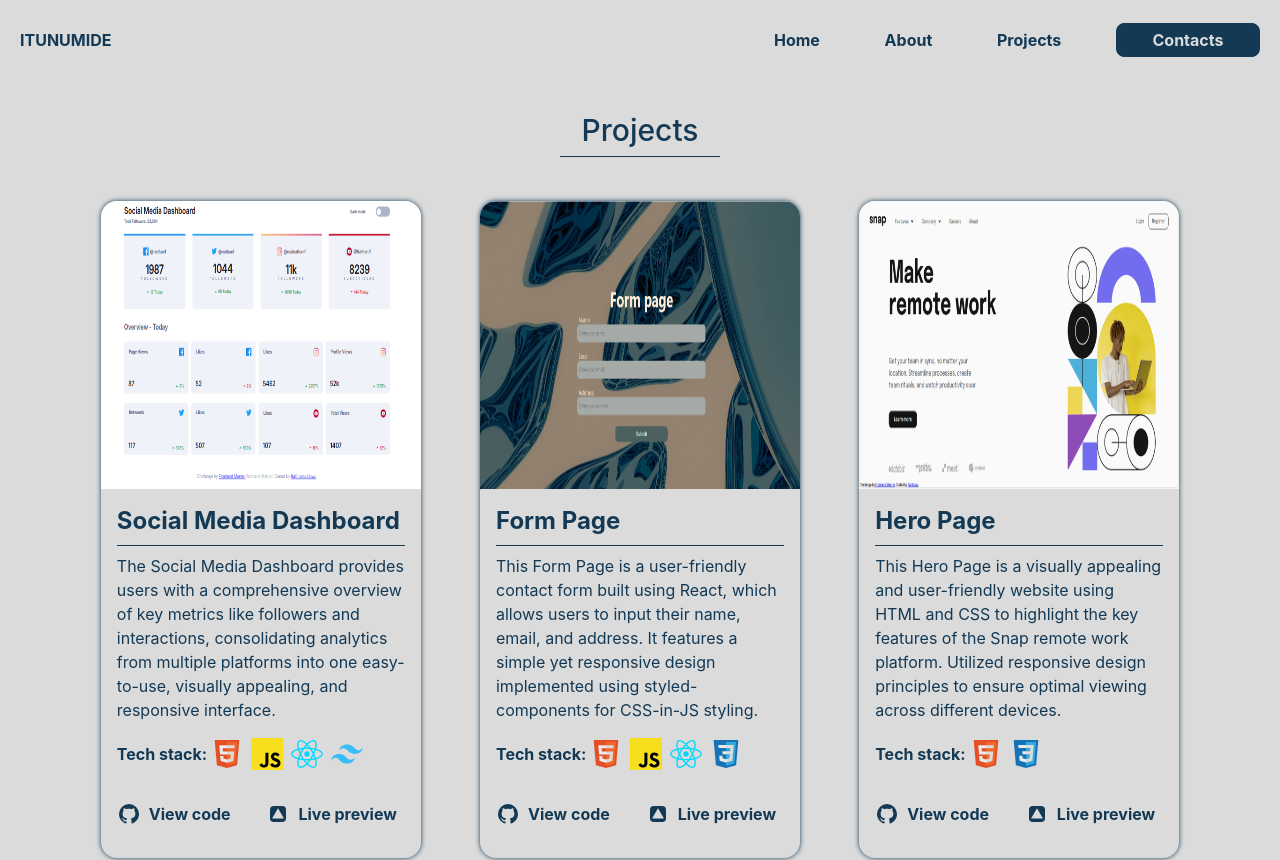
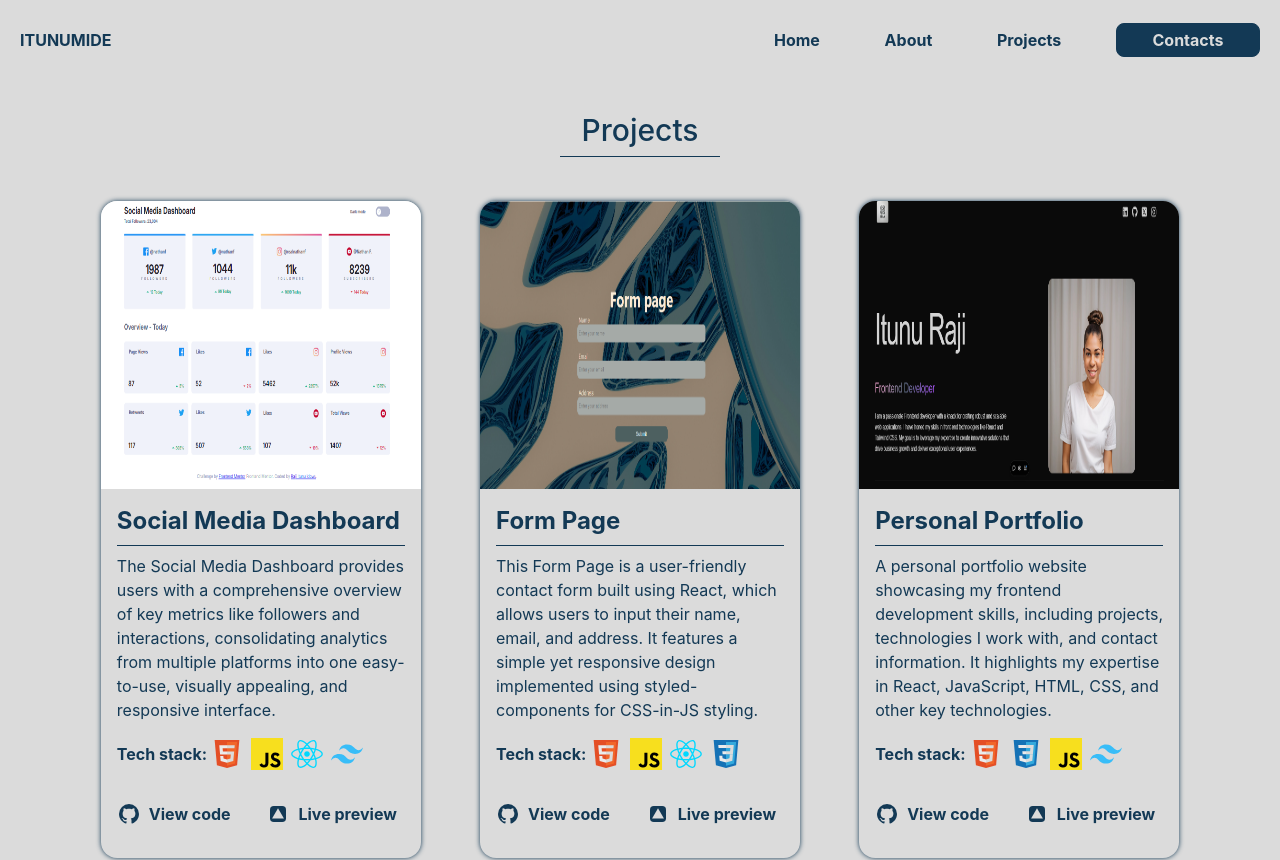
Before and after one commit to itunumide/sail-portfolio, a React (Vite) app: page /projects in a window 1280 px wide. Shown: the top 860 px of the page. Built offline with nearby package versions, Linux system fonts and the light colour scheme.

Commit message:
work on the UI

```diff
--- a/index.html
+++ b/index.html
@@ -2,7 +2,6 @@
 <html lang="en">
   <head>
     <meta charset="UTF-8" />
-    <link rel="icon" type="image/svg+xml" href="/vite.svg" />
     <meta name="viewport" content="width=device-width, initial-scale=1.0" />
     <title>Portfolio</title>
   </head>
--- a/src/component/reuseable/Icon.jsx
+++ b/src/component/reuseable/Icon.jsx
@@ -22,9 +22,7 @@ const Icon = ({ name, width="w-8" ,iconName }) => {
 
   return <div className="relative group items-center">
     <img src={icons[name]} alt={`${name} icon`} className={` ${width} rotate-animation m-auto cursor-pointer hover:w-full  `}/>
-    <p class="absolute inset-x-0 bottom-[1] text-center text-customBlue bg-opacity-50 p-2 opacity-0 group-hover:opacity-100 transition-opacity duration-300">
-    {name}
-  </p>
+
   </div>;
 };
 
--- a/src/component/reuseable/ProjectCard.jsx
+++ b/src/component/reuseable/ProjectCard.jsx
@@ -30,7 +30,7 @@ const ProjectCard = ({ projectText, techStack, href, git, image, title }) => {
           </a>
           <a href={href} className="flex items-center">
 
-            <Techstack icon="vercel" width="w-4" widthb="w-6" />
+            <Techstack icon={"vercel"} width={"w-4"} widthb={"w-6"} />
             <span className="font-bold mx-2 hover:underline">Live preview</span>
           </a>
         </div>
--- a/src/component/reuseable/ProjectImage.jsx
+++ b/src/component/reuseable/ProjectImage.jsx
@@ -1,5 +1,5 @@
 import social from "../../assets/projects img/socialMediaDashboard.png";
-import hero from "../../assets/projects img/heropage.png";
+import portfolio from "../../assets/projects img/portfolio.png";
 import form from "../../assets/projects img/formpage.png";
 
 const ProjectImg = ({img}) => {
@@ -7,11 +7,11 @@ const ProjectImg = ({img}) => {
     const images = {
         socialimg: social,
         formimg: form,
-        heroimg: hero
+        portfolioimg: portfolio
 
       };
 
-      return <img src={images[img]} alt={`${img} image`} className="rounded-t-2xl m-auto w-full object-center h-72 " />;
+      return <img src={images[img]} alt={`${img} image`} className="rounded-t-2xl m-auto w-full object-fit h-72 " />;
 
 }
 
--- a/src/pages/About.jsx
+++ b/src/pages/About.jsx
@@ -1,6 +1,17 @@
 import Techstack from "../component/reuseable/Techstack";
 
 const About = () => {
+  const icons = [
+    "html",
+    "css",
+    "javascript",
+    "react",
+    "github",
+    "vercel",
+    "tailwind",
+    "vscode",
+  ];
+
   return (
     <div className="flex flex-col items-center m-3 mb-8 sm:m-5 ">
       <div className="mb-6">
@@ -21,16 +32,16 @@ const About = () => {
       </div>
       <div>
         <h3 className="text-xl font-bold">My Tech Stack</h3>
-        <p>Technologies I have been working with recently</p>
-        <div className="flex items-center justify-between flex-wrap w-full m-auto ">
-          <Techstack icon="html" />
-          <Techstack icon="css" />
-          <Techstack icon="javascript" />
-          <Techstack icon="react" />
-          <Techstack icon="github" />
-          <Techstack icon="vercel" />
-          <Techstack icon="tailwind" />
-          <Techstack icon="vscode" />
+        <p className="text-center">
+          Technologies I have been working with recently
+        </p>
+
+        <div className="flex justify-between flex-wrap w-[300px] mt-6 mx-auto">
+          {icons.map((icon, index) => (
+            <div key={index} className="m-3">
+              <Techstack icon={icon} width="w-full" widthb="w-[3rem]" />
+            </div>
+          ))}
         </div>
       </div>
     </div>
--- a/src/pages/Projects.jsx
+++ b/src/pages/Projects.jsx
@@ -10,7 +10,7 @@ const Projects = () => {
       image: 'socialimg',
       techStack: ['html', 'javascript', 'react', 'tailwind'],
       projectText: 'The Social Media Dashboard provides users with a comprehensive overview of key metrics like followers and interactions, consolidating analytics from multiple platforms into one easy-to-use, visually appealing, and responsive interface.',
-      git:'https://github.com/ITUNUMIDE/Social-Media-Dashboard',
+      git:'https://github.com/itunumide/social-media-dashboard',
       vercel:'https://social-media-dashboard-seven-silk.vercel.app',
     },
     {
@@ -19,16 +19,16 @@ const Projects = () => {
       image: 'formimg',
       techStack: ['html', 'javascript', 'react', 'css'],
       projectText: 'This Form Page is a user-friendly contact form built using React, which allows users to input their name, email, and address. It features a simple yet responsive design implemented using styled-components for CSS-in-JS styling.',
-      git:'https://github.com/ITUNUMIDE/Form-Page',
+      git:'https://github.com/itunumide/form-page',
 
     },
      {
-      href: 'https://hero-page-raji-itunu-idowus-projects.vercel.app',
-      title: 'Hero Page',
-      image: 'heroimg',
-      techStack: ['html', 'css'],
-      projectText: 'This Hero Page is a visually appealing and user-friendly website using HTML and CSS to highlight the key features of the Snap remote work platform. Utilized responsive design principles to ensure optimal viewing across different devices.',
-      git:'https://github.com/ITUNUMIDE/Hero-page',
+      href: 'https://itunu-i-raji.vercel.app',
+      title: 'Personal Portfolio',
+      image: 'portfolioimg',
+      techStack: ['html', 'css', 'javascript', 'tailwind'],
+      projectText: 'A personal portfolio website showcasing my frontend development skills, including projects, technologies I work with, and contact information. It highlights my expertise in React, JavaScript, HTML, CSS, and other key technologies.',
+      git:'https://github.com/itunumide/portfolio-website',
     },
   ];
   return (
```
Also changed, not shown: src/assets/projects img/portfolio.png (added).
